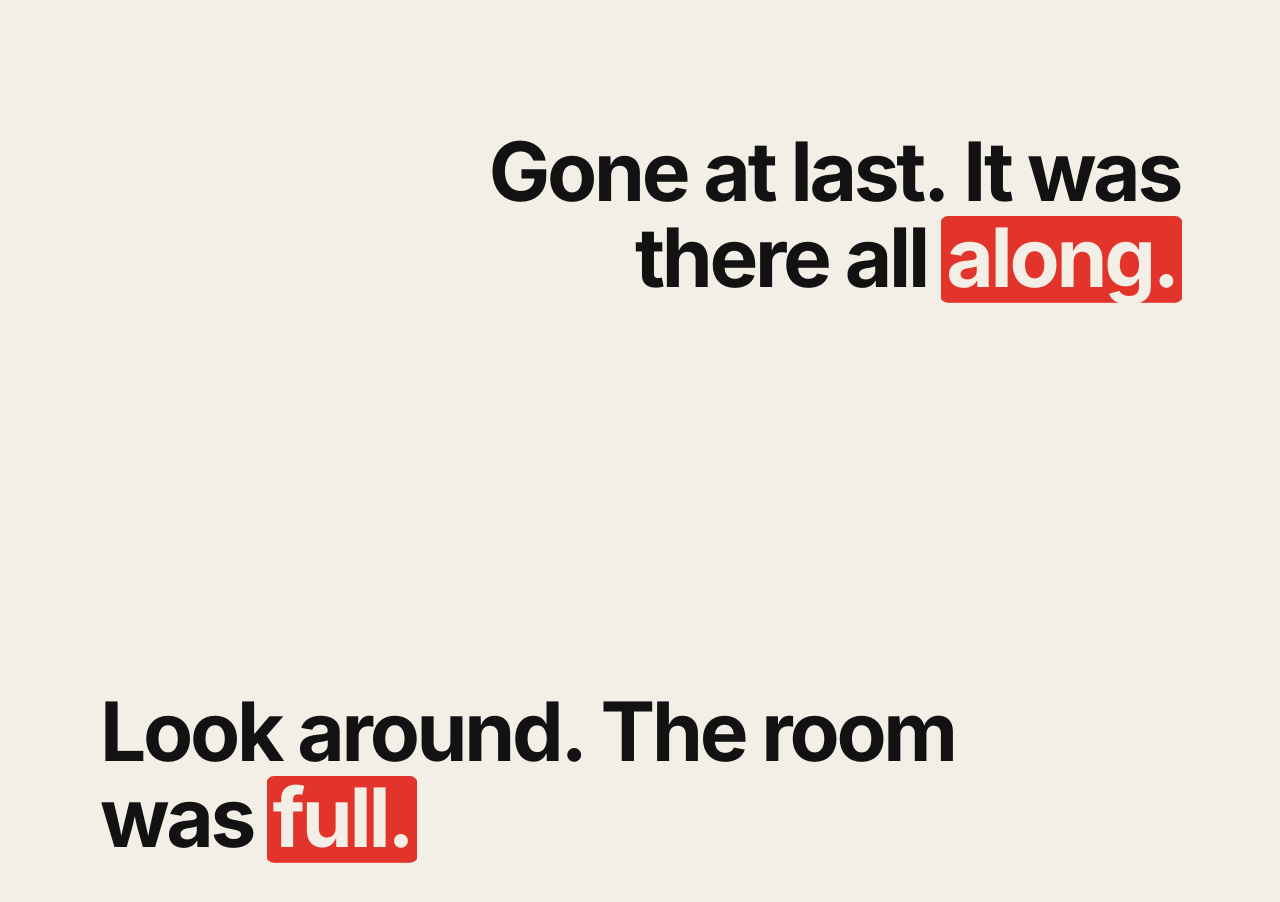
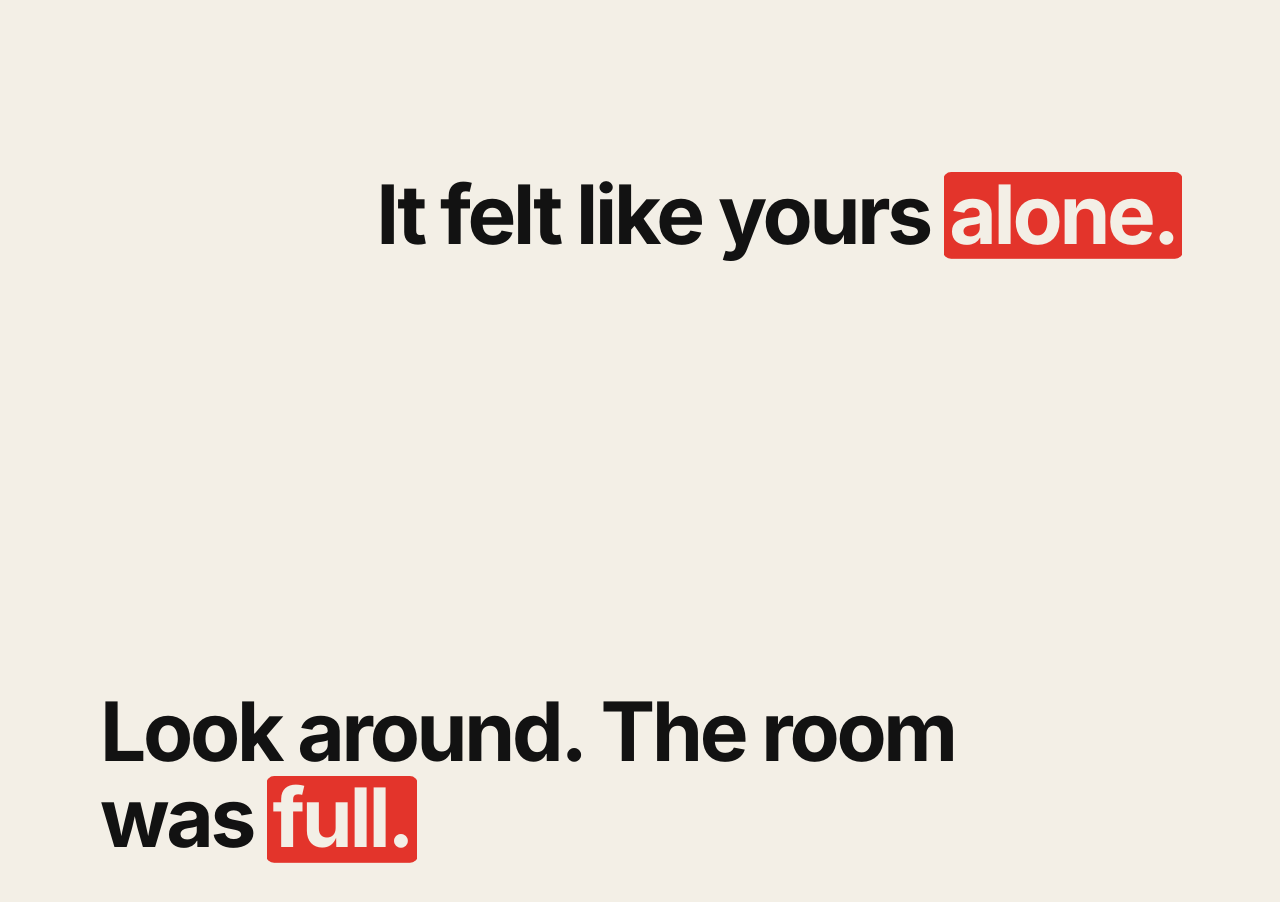
Before and after one commit to jasonlok000/jasonlok000.github.io, a plain HTML site: page index.html in a window 1280 px wide. Shown: the part 3780-4682 px from the top of the page. Drawn offline with Linux system fonts and the light colour scheme.

Commit message:
Everyone's Niche: line 6, it felt like yours alone

```diff
--- a/index.html
+++ b/index.html
@@ -64,7 +64,7 @@
     <p class="line"><span class="lt">We all have one. Nobody names <em>it.</em></span></p>
     <p class="line"><span class="lt">Everyone keeps it to <em>themselves.</em></span></p>
     <p class="line"><span class="lt">Nobody asks for what they can't <em>imagine.</em></span></p>
-    <p class="line"><span class="lt">Gone at last. It was there all <em>along.</em></span></p>
+    <p class="line"><span class="lt">It felt like yours <em>alone.</em></span></p>
     <p class="line"><span class="lt">Look around. The room was <em>full.</em></span></p>
   </section>
 
```
